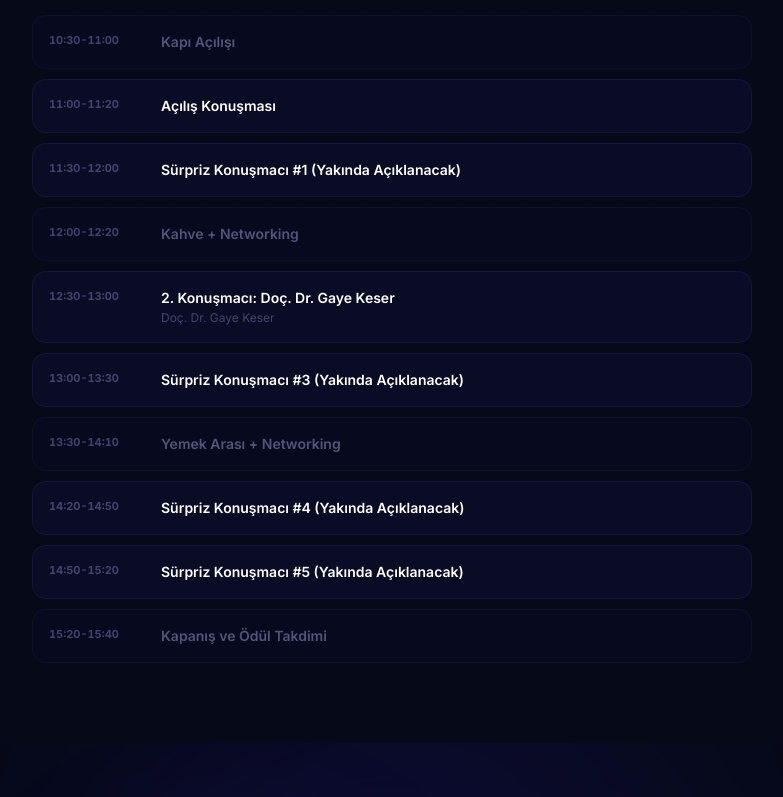
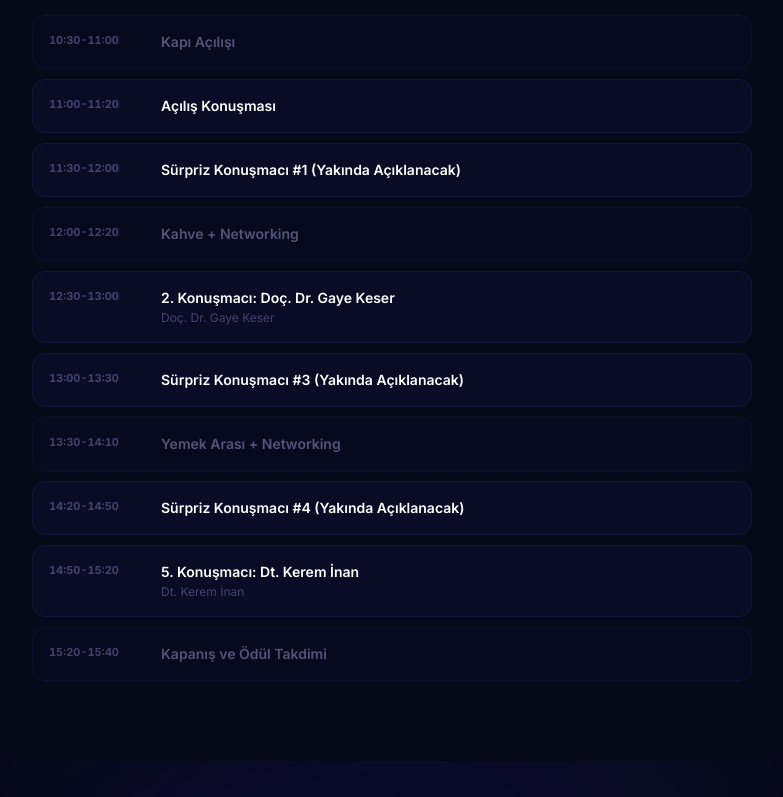
Before and after one commit to yusuf44777/dentcofuture, a Next.js app: page / in a window 1280 px wide. Shown: the part 1725-2522 px from the top of the page, without its empty margins (248-1031 px from the left). Built offline with nearby package versions, Linux system fonts and the light colour scheme.

Commit message:
13 04 2026 22 15

```diff
--- a/app/page.tsx
+++ b/app/page.tsx
@@ -54,10 +54,10 @@ const SPEAKERS: SpeakerItem[] = [
     bio: "Dördüncü konuşmacı slotu sürpriz isim için ayrıldı."
   },
   {
-    name: "Slot #5",
-    title: "Sürpriz İsim",
+    name: "Dt. Kerem İnan",
+    title: "Dt. Kerem İnan",
     badge: "Innovator",
-    bio: "Final konuşmacısı etkinlik günü sahnede açıklanacak."
+    bio: "Alışılmış kariyer yollarını bir kenara bırakıp Kenya'nın en ücra köşelerinde şifa dağıtan, gönüllülük bilinciyle \"Sınır Ötesi Hekimlik\" yapan bir diş hekimi."
   }
 ];
 
@@ -77,7 +77,7 @@ const SCHEDULE: ScheduleItem[] = [
   { time: "13:00-13:30", title: "Sürpriz Konuşmacı #3 (Yakında Açıklanacak)", type: "talk" },
   { time: "13:30-14:10", title: "Yemek Arası + Networking", type: "break" },
   { time: "14:20-14:50", title: "Sürpriz Konuşmacı #4 (Yakında Açıklanacak)", type: "talk" },
-  { time: "14:50-15:20", title: "Sürpriz Konuşmacı #5 (Yakında Açıklanacak)", type: "talk" },
+  { time: "14:50-15:20", title: "5. Konuşmacı: Dt. Kerem İnan", type: "talk", speaker: "Dt. Kerem İnan" },
   { time: "15:20-15:40", title: "Kapanış ve Ödül Takdimi", type: "break" }
 ];
 
```
